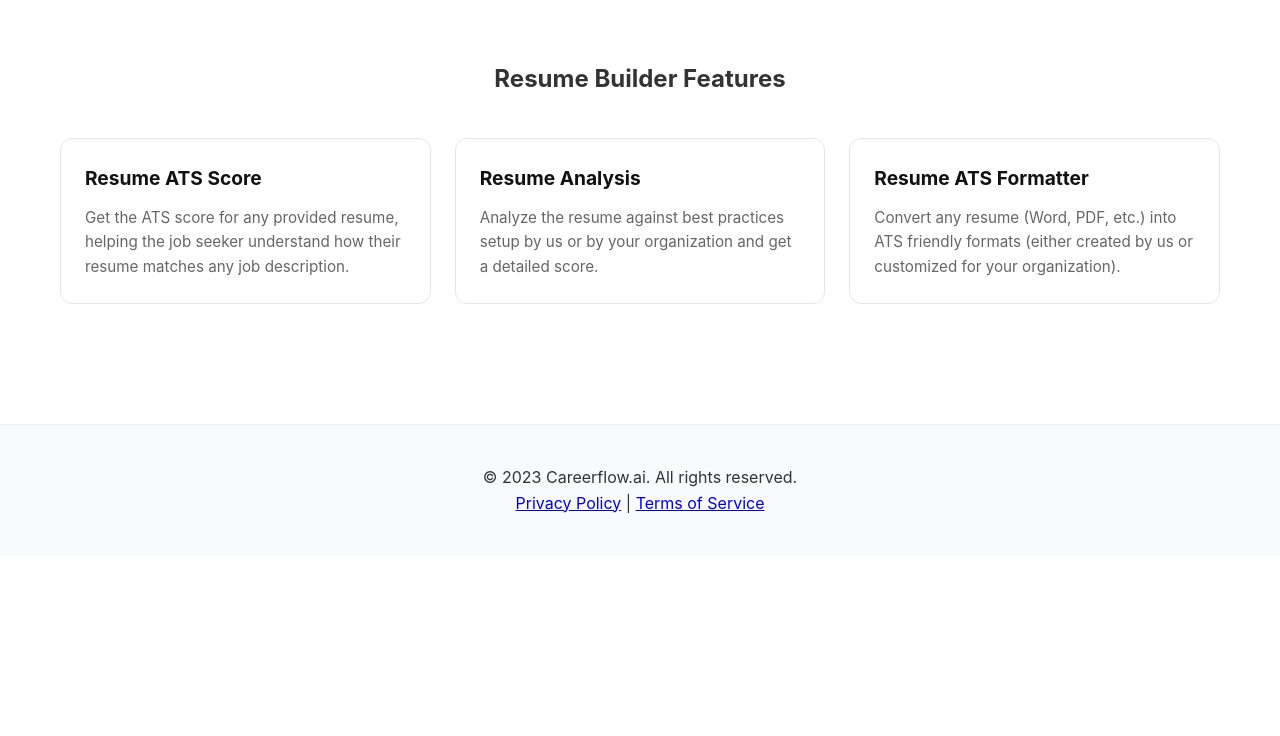
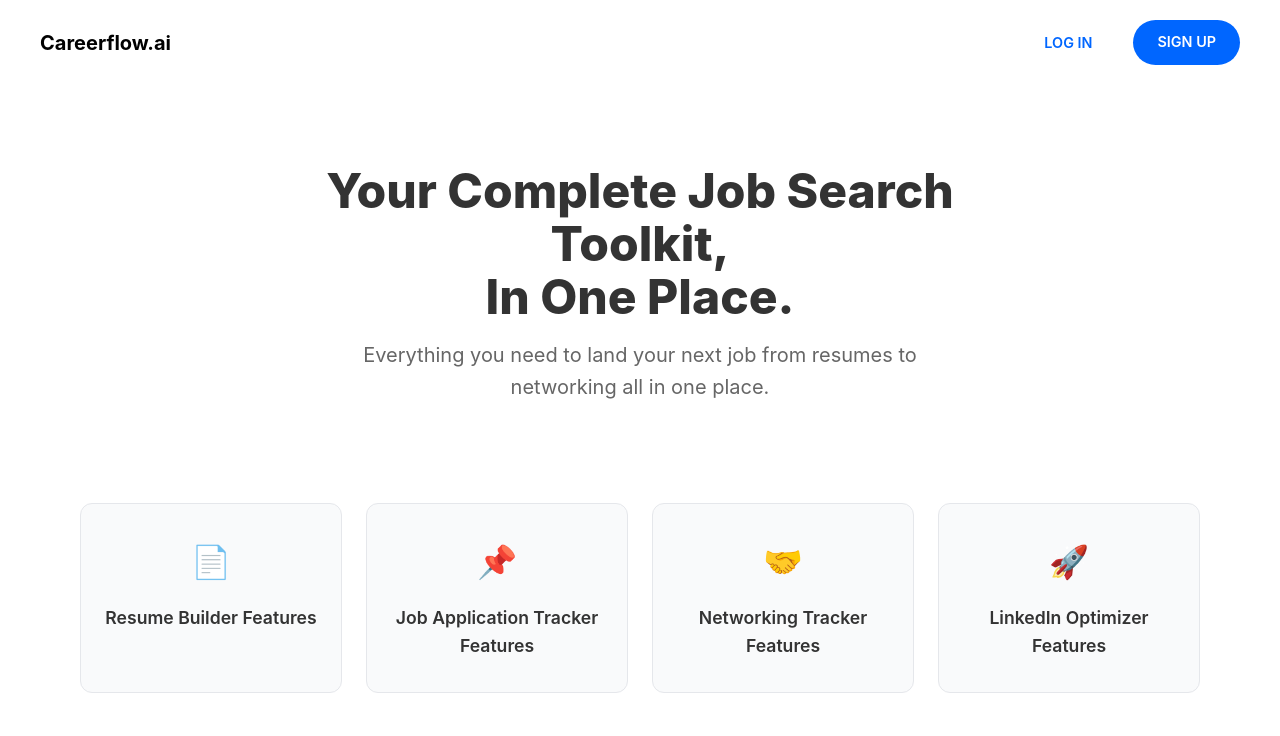
Before and after one commit to moboutrig/careerflow, a website: page index.html in a window 1280 px wide. Drawn offline with Linux system fonts and the light colour scheme.

Commit message:
Enhance SEO and refactor feature section layout
Updated SEO metadata and improved accessibility features in the header and main sections. Refactored feature listings into cards for better layout and user experience.

```diff
--- a/index.html
+++ b/index.html
@@ -3,108 +3,181 @@
 <head>
     <meta charset="UTF-8">
     <meta name="viewport" content="width=device-width, initial-scale=1.0">
-    <title>Careerflow.ai - Resume Builder</title>
 
-    <!-- 3. The Meta Description: Text moved here as requested -->
-    <meta name="description" content="Your Career Copilot. AI-assisted tools and resources to get hired at FAANG, top tech, and more.">
+    <!-- 1. PRIMARY SEO METADATA -->
+    <title>Careerflow.ai | The All-in-One AI Job Search Toolkit & Resume Builder</title>
+    <meta name="description" content="Accelerate your career with Careerflow.ai. The complete toolkit for resume building, LinkedIn optimization, and job application tracking. Sign up for free today.">
+    <meta name="keywords" content="Resume Builder, Job Tracker, LinkedIn Optimizer, AI Career Tool, Job Search CRM">
+    <link rel="canonical" href="https://www.careerflow.ai/">
+    <meta name="robots" content="index, follow">
+
+    <!-- 2. OPEN GRAPH / FACEBOOK (Social SEO) -->
+    <meta property="og:type" content="website">
+    <meta property="og:url" content="https://www.careerflow.ai/">
+    <meta property="og:title" content="Careerflow.ai | Your Complete Job Search Toolkit">
+    <meta property="og:description" content="Everything you need to land your next job from resumes to networking all in one place.">
+    <meta property="og:image" content="https://www.careerflow.ai/assets/social-share-image.jpg">
+
+    <!-- 3. TWITTER CARDS -->
+    <meta name="twitter:card" content="summary_large_image">
+    <meta name="twitter:url" content="https://www.careerflow.ai/">
+    <meta name="twitter:title" content="Careerflow.ai | Your Complete Job Search Toolkit">
+    <meta name="twitter:description" content="Everything you need to land your next job from resumes to networking all in one place.">
+    <meta name="twitter:image" content="https://www.careerflow.ai/assets/social-share-image.jpg">
+
+    <!-- 4. SCHEMA MARKUP (JSON-LD) - The 10/10 Factor -->
+    <script type="application/ld+json">
+    {
+      "@context": "https://schema.org",
+      "@type": "SoftwareApplication",
+      "name": "Careerflow.ai",
+      "applicationCategory": "BusinessApplication",
+      "operatingSystem": "Web Browser, Chrome Extension",
+      "offers": {
+        "@type": "Offer",
+        "price": "0",
+        "priceCurrency": "USD"
+      },
+      "description": "Your complete job search toolkit, in one place. Features include Resume Builder, Job Application Tracker, and LinkedIn Optimizer.",
+      "aggregateRating": {
+        "@type": "AggregateRating",
+        "ratingValue": "4.8",
+        "ratingCount": "1200"
+      }
+    }
+    </script>
 
     <style>
-        /* BASE STYLES */
+        /* CSS stays lightweight for fast First Contentful Paint (FCP) - Good for Core Web Vitals */
         * { box-sizing: border-box; margin: 0; padding: 0; }
-        body { font-family: -apple-system, BlinkMacSystemFont, "Segoe UI", Roboto, sans-serif; color: #333; line-height: 1.6; }
+        body { font-family: -apple-system, BlinkMacSystemFont, "Segoe UI", Roboto, Helvetica, Arial, sans-serif; color: #333; line-height: 1.6; }
 
-        /* LAYOUT UTILS */
-        .container { max-width: 1200px; margin: 0 auto; padding: 0 20px; }
-
-        /* FEATURE LIST STYLES (Refactored for <ul>) */
-        .feature-list-grid {
-            display: grid;
-            grid-template-columns: repeat(3, 1fr); /* 3 Column Layout */
-            gap: 24px;
-            list-style: none; /* Removes bullet points */
-            padding: 0;
-            margin-top: 30px;
+        header {
+            display: flex;
+            justify-content: space-between;
+            align-items: center;
+            padding: 20px 40px;
+            background: #fff;
         }
 
-        /* CARD STYLES */
-        .feature-item {
-            display: flex; /* Ensures cards stretch to equal height */
+        .logo { font-weight: 700; font-size: 1.25rem; color: #000; text-decoration: none; }
+        .auth-buttons { display: flex; gap: 16px; }
+
+        .btn {
+            padding: 10px 24px;
+            border-radius: 50px;
+            text-decoration: none;
+            font-weight: 600;
+            font-size: 0.9rem;
+            transition: opacity 0.2s;
+        }
+        .btn-login { color: #0066ff; border: 1px solid transparent; }
+        .btn-signup { background-color: #0066ff; color: white; }
+        .btn:hover { opacity: 0.9; }
+
+        .hero {
+            text-align: center;
+            padding: 80px 20px 60px;
+            max-width: 800px;
+            margin: 0 auto;
+        }
+        .hero h1 {
+            font-size: 3rem;
+            font-weight: 800;
+            margin-bottom: 16px;
+            line-height: 1.1;
+        }
+        .hero p {
+            font-size: 1.25rem;
+            color: #666;
+            max-width: 600px;
+            margin: 0 auto;
         }
 
+        .categories-section {
+            padding: 40px;
+            max-width: 1200px;
+            margin: 0 auto;
+        }
+        .grid-container {
+            display: grid;
+            grid-template-columns: repeat(4, 1fr);
+            gap: 24px;
+        }
         .feature-card {
-            background: #fff;
+            background: #f9fafb;
             border: 1px solid #e5e7eb;
             border-radius: 12px;
-            padding: 24px;
-            width: 100%;
-            transition: box-shadow 0.2s;
+            padding: 32px 24px;
+            text-align: center;
+            transition: transform 0.2s;
+            /* Ensure height is uniform for visual consistency */
+            display: flex;
+            flex-direction: column;
+            align-items: center;
         }
+        .feature-card:hover { transform: translateY(-5px); border-color: #0066ff; }
+        .icon-box { font-size: 2rem; margin-bottom: 16px; }
 
-        .feature-card:hover { box-shadow: 0 10px 15px -3px rgba(0, 0, 0, 0.1); border-color: #0066ff; }
-        .feature-card h3 { color: #111; margin-bottom: 12px; font-size: 1.2rem; }
-        .feature-card p { color: #666; font-size: 0.95rem; }
+        /* Semantic Heading 3 styling */
+        .feature-card h3 { font-size: 1.1rem; font-weight: 600; }
 
-        /* HEADER & FOOTER */
-        .section-header { margin-bottom: 40px; text-align: center; }
-        footer { background: #f9fafb; padding: 40px 0; border-top: 1px solid #eee; margin-top: 60px; text-align: center; }
-
-        /* RESPONSIVE */
         @media (max-width: 768px) {
-            .feature-list-grid { grid-template-columns: 1fr; }
+            .grid-container { grid-template-columns: 1fr; }
+            .hero h1 { font-size: 2rem; }
+            header { padding: 20px; }
         }
     </style>
 </head>
 <body>
 
-    <main class="container">
+    <!-- Header / Nav -->
+    <header role="banner">
+        <a href="/" class="logo" aria-label="Careerflow.ai Homepage">Careerflow.ai</a>
+        <nav class="auth-buttons" aria-label="User Account Navigation">
+            <a href="/login" class="btn btn-login">LOG IN</a>
+            <a href="/signup" class="btn btn-signup">SIGN UP</a>
+        </nav>
+    </header>
 
-        <!-- 1. The Semantics: Wrapped in <section> -->
-        <section id="resume-builder" style="padding: 60px 0;">
-            <div class="section-header">
-                <h2>Resume Builder Features</h2>
-            </div>
-
-            <!-- 2. The Features: Using Unordered List (<ul>) for Accessibility -->
-            <ul class="feature-list-grid">
-
-                <!-- Feature 1: Resume ATS Score -->
-                <li class="feature-item">
-                    <article class="feature-card">
-                        <h3>Resume ATS Score</h3>
-                        <p>Get the ATS score for any provided resume, helping the job seeker understand how their resume matches any job description.</p>
-                    </article>
-                </li>
-
-                <!-- Feature 2: Resume Analysis -->
-                <li class="feature-item">
-                    <article class="feature-card">
-                        <h3>Resume Analysis</h3>
-                        <p>Analyze the resume against best practices setup by us or by your organization and get a detailed score.</p>
-                    </article>
-                </li>
-
-                <!-- Feature 3: Resume ATS Formatter -->
-                <li class="feature-item">
-                    <article class="feature-card">
-                        <h3>Resume ATS Formatter</h3>
-                        <p>Convert any resume (Word, PDF, etc.) into ATS friendly formats (either created by us or customized for your organization).</p>
-                    </article>
-                </li>
-
-            </ul>
+    <main role="main">
+        <!-- Hero Section -->
+        <section class="hero" aria-labelledby="hero-heading">
+            <h1 id="hero-heading">Your Complete Job Search Toolkit,<br> In One Place.</h1>
+            <p>Everything you need to land your next job from resumes to networking all in one place.</p>
         </section>
 
+        <!-- Categories Grid -->
+        <section class="categories-section" aria-label="Feature Categories">
+            <div class="grid-container">
+
+                <!-- Card 1 -->
+                <article class="feature-card">
+                    <div class="icon-box" aria-hidden="true">📄</div> <!-- aria-hidden hides decorative icons from screen readers -->
+                    <h3>Resume Builder Features</h3>
+                </article>
+
+                <!-- Card 2 -->
+                <article class="feature-card">
+                    <div class="icon-box" aria-hidden="true">📌</div>
+                    <h3>Job Application Tracker Features</h3>
+                </article>
+
+                <!-- Card 3 -->
+                <article class="feature-card">
+                    <div class="icon-box" aria-hidden="true">🤝</div>
+                    <h3>Networking Tracker Features</h3>
+                </article>
+
+                <!-- Card 4 -->
+                <article class="feature-card">
+                    <div class="icon-box" aria-hidden="true">🚀</div>
+                    <h3>LinkedIn Optimizer Features</h3>
+                </article>
+
+            </div>
+        </section>
     </main>
-
-    <!-- 1. The Semantics: Wrapped in <footer> -->
-    <footer>
-        <div class="container">
-            <p>&copy; 2023 Careerflow.ai. All rights reserved.</p>
-            <nav aria-label="Footer Links">
-                <a href="#">Privacy Policy</a> | <a href="#">Terms of Service</a>
-            </nav>
-        </div>
-    </footer>
 
 </body>
 </html>
```
